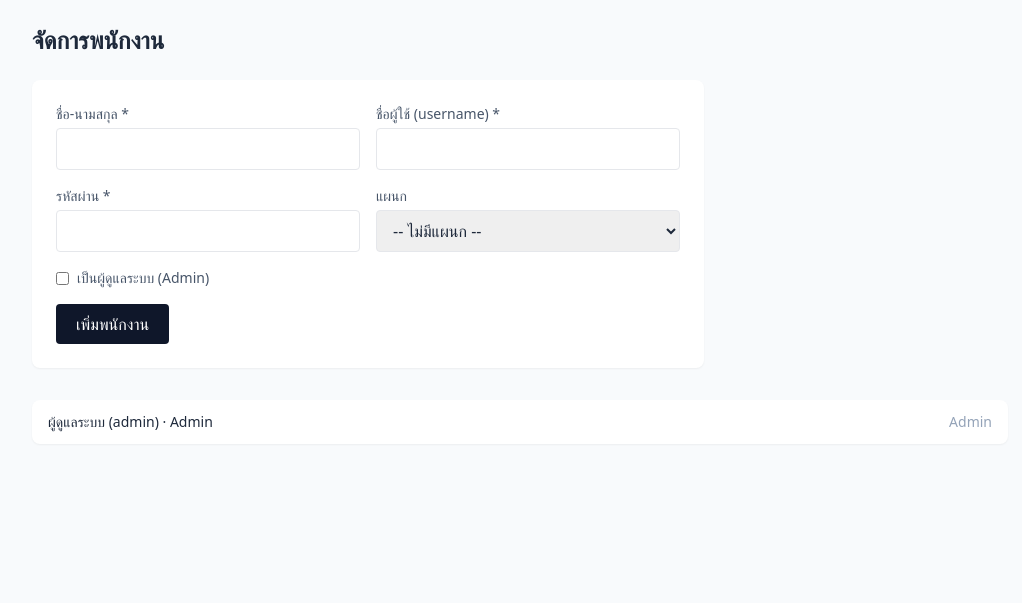
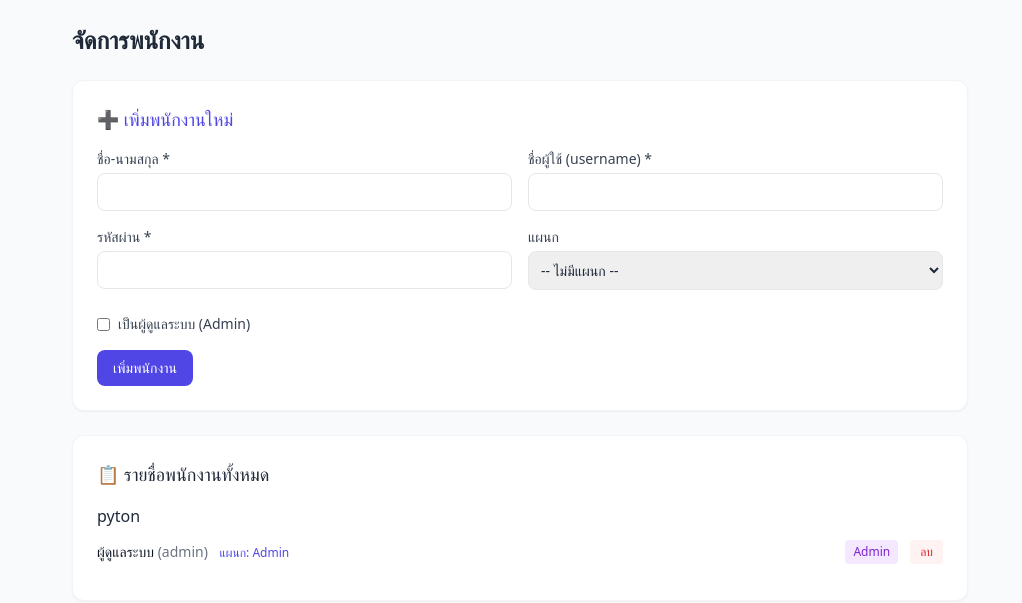
Before and after one commit to boyager4-dot/task-management-app, a Flask app: page /admin/employees in a window 1280 px wide. Shown: the part 56-659 px from the top of the page, without its empty margins (120-1142 px from the left). Run offline with Flask 3, Linux system fonts and the light colour scheme; a user stored in the database is signed in; some libraries are stand-ins or nearby versions.

Commit message:
Add delete employee and department features

```diff
--- a/Desktop/task-management-app/app.py
+++ b/Desktop/task-management-app/app.py
@@ -17,7 +17,6 @@ def create_app():
     app = Flask(__name__)
     app.config["SECRET_KEY"] = os.environ.get("SECRET_KEY", "dev-secret-change-me")
 
-    # ตรวจสอบและสร้างโฟลเดอร์ instance อัตโนมัติ ป้องกัน Error เปิดไฟล์ฐานข้อมูลไม่ได้บน Render
     instance_dir = os.path.join(BASE_DIR, 'instance')
     if not os.path.exists(instance_dir):
         os.makedirs(instance_dir)
@@ -38,10 +37,8 @@ def create_app():
     def load_user(user_id):
         return db.session.get(Employee, int(user_id))
 
-    # สร้างฐานข้อมูลและบัญชี Admin เริ่มต้นอัตโนมัติ
     with app.app_context():
         db.create_all()
-        # ตรวจสอบว่ามีผู้ใช้อย่างน้อย 1 คนหรือยัง ถ้ายังให้สร้าง Admin เริ่มต้น
         if not Employee.query.first():
             admin_dept = Department.query.filter_by(name="Admin").first()
             if not admin_dept:
@@ -131,7 +128,7 @@ def create_app():
             notes = request.form.get("notes", "").strip()
             due_date_raw = request.form.get("due_date")
             due_time_raw = request.form.get("due_time")
-            assign_type = request.form.get("assign_type")  # "individual" | "department"
+            assign_type = request.form.get("assign_type")
 
             if not title:
                 flash("กรุณากรอกชื่องาน", "error")
@@ -174,7 +171,7 @@ def create_app():
             "create_task.html", employees=employees, departments=departments
         )
 
-    # ---------- Accept a department task ----------
+    # ---------- Accept task ----------
     @app.route("/tasks/<int:task_id>/accept", methods=["POST"])
     @login_required
     def accept_task(task_id):
@@ -266,6 +263,23 @@ def create_app():
         departments = Department.query.order_by(Department.name).all()
         return render_template("admin_departments.html", departments=departments)
 
+    # ---------- Admin: delete department ----------
+    @app.route("/admin/departments/<int:dept_id>/delete", methods=["POST"])
+    @login_required
+    def delete_department(dept_id):
+        if not current_user.is_admin:
+            abort(403)
+        dept = db.session.get(Department, dept_id)
+        if dept:
+            # ป้องกันลบแผนกถ้ายังมีพนักงานอยู่
+            if dept.employees:
+                flash("ไม่สามารถลบแผนกนี้ได้เนื่องจากยังมีพนักงานสังกัดอยู่", "error")
+            else:
+                db.session.delete(dept)
+                db.session.commit()
+                flash("ลบแผนกเรียบร้อยแล้ว", "success")
+        return redirect(url_for("admin_departments"))
+
     # ---------- Admin: employees ----------
     @app.route("/admin/employees", methods=["GET", "POST"])
     @login_required
@@ -302,6 +316,22 @@ def create_app():
             "admin_employees.html", employees=employees, departments=departments
         )
 
+    # ---------- Admin: delete employee ----------
+    @app.route("/admin/employees/<int:emp_id>/delete", methods=["POST"])
+    @login_required
+    def delete_employee(emp_id):
+        if not current_user.is_admin:
+            abort(403)
+        emp = db.session.get(Employee, emp_id)
+        if emp:
+            if emp.id == current_user.id:
+                flash("ไม่สามารถลบบัญชีของตัวเองขณะใช้งานอยู่ได้", "error")
+            else:
+                db.session.delete(emp)
+                db.session.commit()
+                flash("ลบพนักงานเรียบร้อยแล้ว", "success")
+        return redirect(url_for("admin_employees"))
+
     return app
 
 
--- a/Desktop/task-management-app/templates/admin_employees.html
+++ b/Desktop/task-management-app/templates/admin_employees.html
@@ -1,47 +1,67 @@
 {% extends "base.html" %}
-{% block title %}จัดการพนักงาน{% endblock %}
 {% block content %}
-<h1 class="text-2xl font-semibold mb-6">จัดการพนักงาน</h1>
+<div class="max-w-4xl mx-auto space-y-6">
+    <h1 class="text-2xl font-semibold text-gray-800">จัดการพนักงาน</h1>
 
-<form method="POST" class="bg-white p-6 rounded-lg shadow-sm grid grid-cols-2 gap-4 mb-8 max-w-2xl">
+    <!-- ฟอร์มเพิ่มพนักงาน -->
+    <div class="bg-white p-6 rounded-xl shadow-sm border border-gray-100">
+        <h2 class="text-lg font-medium text-indigo-600 mb-4">➕ เพิ่มพนักงานใหม่</h2>
+        <form method="POST" class="space-y-4">
+            <div class="grid grid-cols-1 md:grid-cols-2 gap-4">
                 <div>
-    <label class="block text-sm text-slate-600 mb-1">ชื่อ-นามสกุล *</label>
-    <input type="text" name="full_name" required class="w-full border rounded px-3 py-2">
+                    <label class="block text-sm font-medium text-gray-700">ชื่อ-นามสกุล *</label>
+                    <input type="text" name="full_name" required class="w-full mt-1 p-2 border rounded-lg text-sm">
                 </div>
                 <div>
-    <label class="block text-sm text-slate-600 mb-1">ชื่อผู้ใช้ (username) *</label>
-    <input type="text" name="username" required class="w-full border rounded px-3 py-2">
+                    <label class="block text-sm font-medium text-gray-700">ชื่อผู้ใช้ (username) *</label>
+                    <input type="text" name="username" required class="w-full mt-1 p-2 border rounded-lg text-sm">
                 </div>
                 <div>
-    <label class="block text-sm text-slate-600 mb-1">รหัสผ่าน *</label>
-    <input type="password" name="password" required class="w-full border rounded px-3 py-2">
+                    <label class="block text-sm font-medium text-gray-700">รหัสผ่าน *</label>
+                    <input type="password" name="password" required class="w-full mt-1 p-2 border rounded-lg text-sm">
                 </div>
                 <div>
-    <label class="block text-sm text-slate-600 mb-1">แผนก</label>
-    <select name="department_id" class="w-full border rounded px-3 py-2">
+                    <label class="block text-sm font-medium text-gray-700">แผนก</label>
+                    <select name="department_id" class="w-full mt-1 p-2 border rounded-lg text-sm">
                         <option value="">-- ไม่มีแผนก --</option>
-      {% for d in departments %}
-      <option value="{{ d.id }}">{{ d.name }}</option>
+                        {% for dept in departments %}
+                        <option value="{{ dept.id }}">{{ dept.name }}</option>
                         {% endfor %}
                     </select>
                 </div>
-  <div class="col-span-2 flex items-center gap-2">
-    <input type="checkbox" name="is_admin" id="is_admin">
-    <label for="is_admin" class="text-sm text-slate-600">เป็นผู้ดูแลระบบ (Admin)</label>
             </div>
-  <div class="col-span-2">
-    <button class="bg-slate-900 text-white px-5 py-2 rounded hover:bg-slate-800">เพิ่มพนักงาน</button>
+            <div class="flex items-center gap-2 pt-2">
+                <input type="checkbox" name="is_admin" id="is_admin" value="1" class="rounded text-indigo-600">
+                <label for="is_admin" class="text-sm text-gray-700">เป็นผู้ดูแลระบบ (Admin)</label>
             </div>
+            <button type="submit" class="bg-indigo-600 text-white px-4 py-2 rounded-lg text-sm hover:bg-indigo-700 transition">เพิ่มพนักงาน</button>
         </form>
+    </div>
 
-<div class="bg-white rounded-lg shadow-sm divide-y">
-  {% for e in employees %}
-  <div class="px-4 py-3 flex justify-between items-center text-sm">
-    <span>{{ e.full_name }} ({{ e.username }}){% if e.is_admin %} · Admin{% endif %}</span>
-    <span class="text-slate-400">{{ e.department.name if e.department else "ไม่มีแผนก" }}</span>
+    <!-- รายชื่อพนักงาน -->
+    <div class="bg-white p-6 rounded-xl shadow-sm border border-gray-100 space-y-4">
+        <h2 class="text-lg font-medium text-gray-800">📋 รายชื่อพนักงานทั้งหมด</h2>
+        <div class="divide-y">
+            {% for emp in employees %}
+            pyton
+            <div class="py-3 flex justify-between items-center text-sm">
+                <div>
+                    <span class="font-medium text-gray-900">{{ emp.full_name }}</span>
+                    <span class="text-gray-500">({{ emp.username }})</span>
+                    <span class="text-xs text-indigo-600 ml-2">แผนก: {{ emp.department.name if emp.department else 'ไม่มีแผนก' }}</span>
                 </div>
-  {% else %}
-  <div class="px-4 py-3 text-slate-400 text-sm">ยังไม่มีพนักงาน</div>
+                <div class="flex items-center gap-3">
+                    {% if emp.is_admin %}
+                    <span class="text-xs bg-purple-100 text-purple-700 px-2 py-1 rounded">Admin</span>
+                    {% endif %}
+
+                    <form action="{{ url_for('delete_employee', emp_id=emp.id) }}" method="POST" onsubmit="return confirm('คุณต้องการลบพนักงานคนนี้ใช่หรือไม่?');">
+                        <button type="submit" class="text-red-600 hover:text-red-800 text-xs bg-red-50 hover:bg-red-100 px-2.5 py-1 rounded transition">ลบ</button>
+                    </form>
+                </div>
+            </div>
             {% endfor %}
         </div>
+    </div>
+</div>
 {% endblock %}
```
Lines whose indentation alone changed are shown as unchanged.
